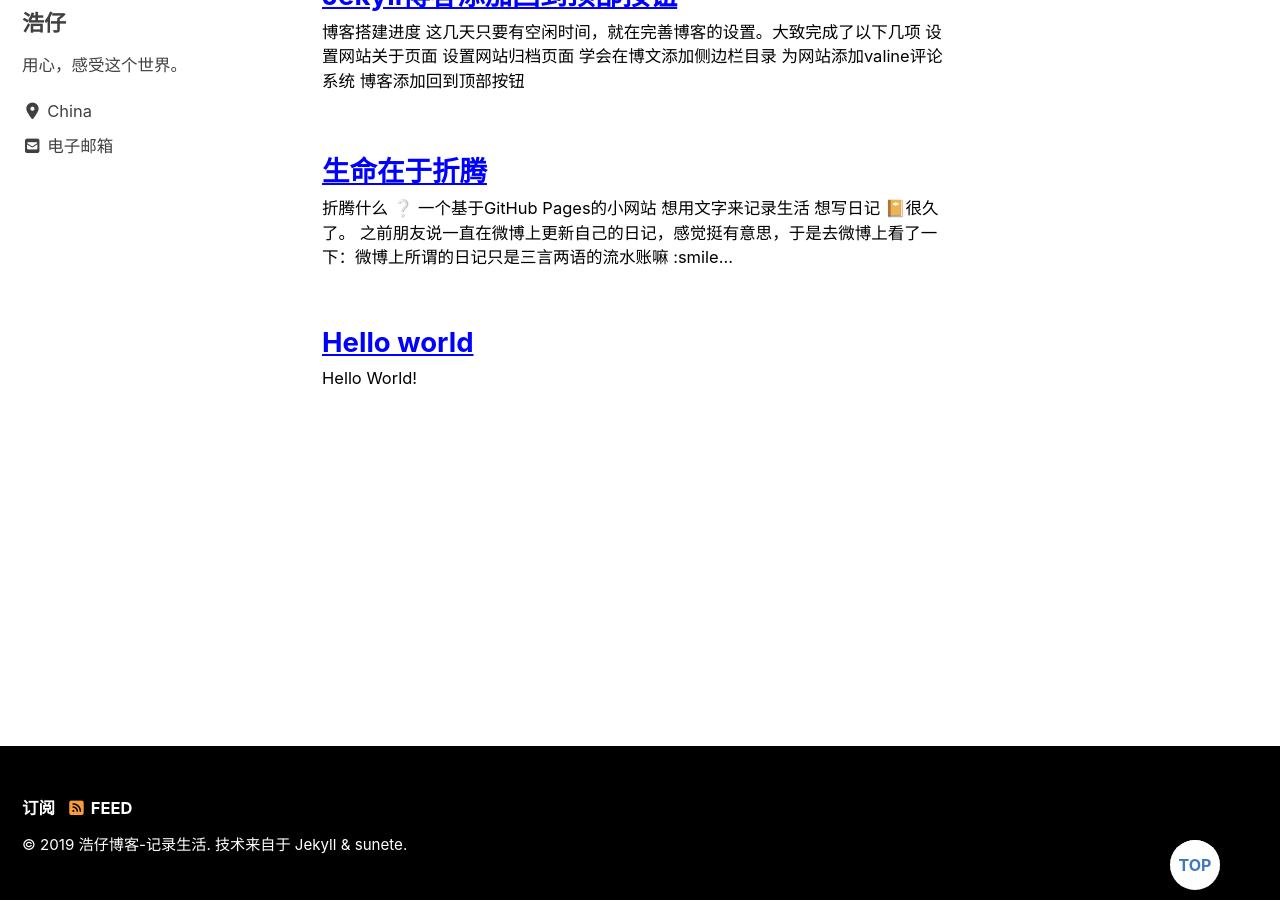
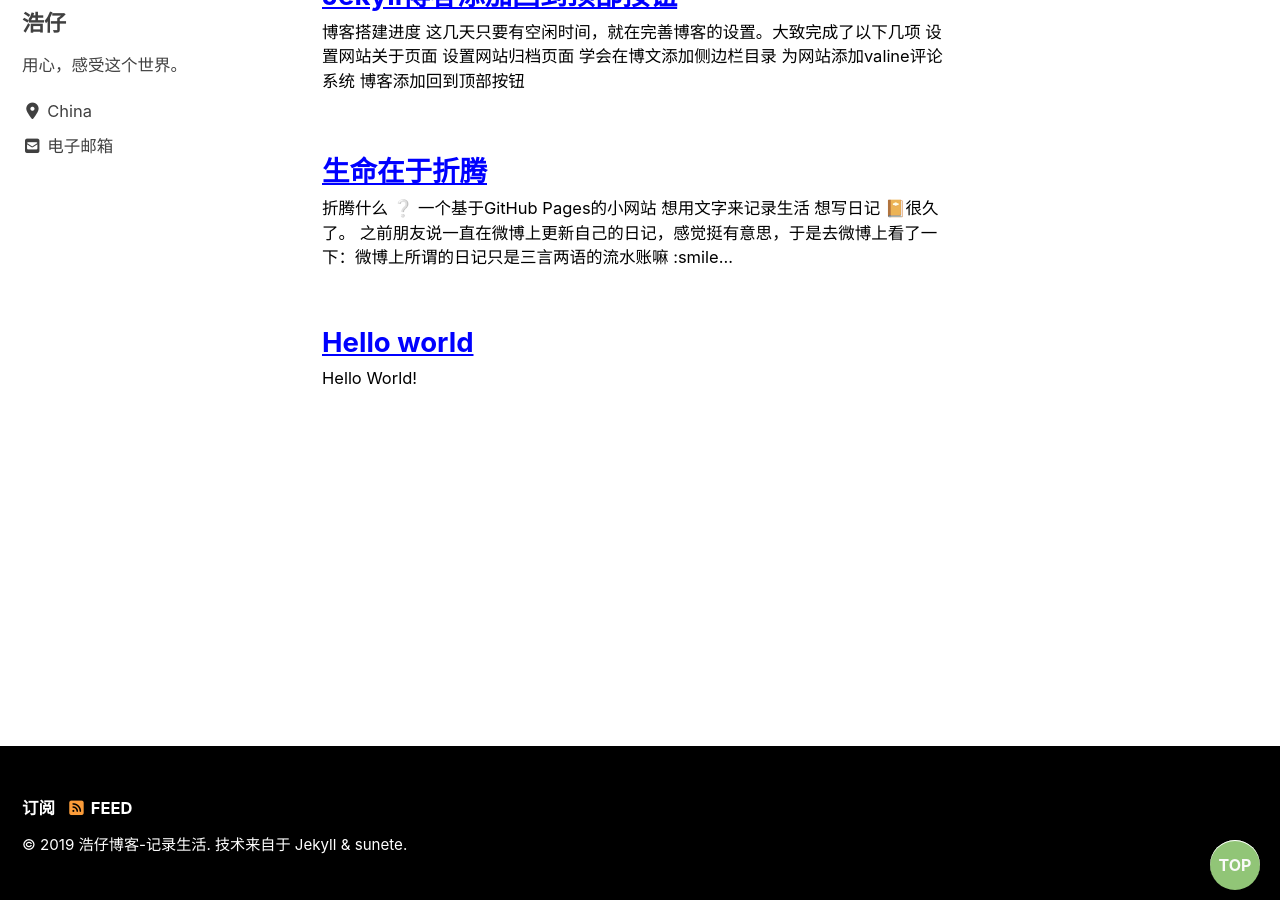
Before and after one commit to sunete/sunete.github.io, a Jekyll site: the page built from index.html, in a window 1280 px wide and 900 px high, scrolled down 231 px. Built offline with Jekyll 4.4.1, drawn with Linux system fonts in a browser that asks for light colours; cached includes are drawn as plain includes; nearby versions of some CDN libraries; emoji names are drawn with the system emoji font; the list of posts is cut into pages by our own code.

Commit message:
change the color of Top

```diff
--- a/_sass/minimal-mistakes/_page.scss
+++ b/_sass/minimal-mistakes/_page.scss
@@ -527,10 +527,10 @@
     height: 50px;
     position: fixed;
     bottom: 10px; /* 小按钮到浏览器底边的距离 */
-    right: 60px; /* 小按钮到浏览器右边框的距离 */
-    color: rgb(64,120,192); /* 小按钮中文字的颜色 */
+    right: 20px; /* 小按钮到浏览器右边框的距离 */
+    color: rgb(250,250,250); /* 小按钮中文字的颜色 */
     z-index: 1000;
-    background: #fff; /* 小按钮底色 */
+    background: #91c577; /* 小按钮底色 */
     padding: auto; /* 小按钮中文字到按钮边缘的距离 */
     border-radius: 50px; /* 小按钮圆角的弯曲程度（半径）*/
     -moz-border-radius: 50px;
```
